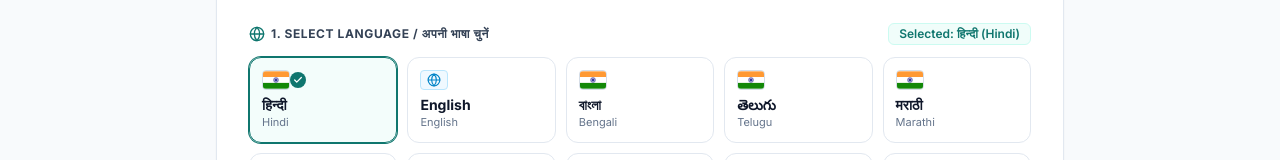
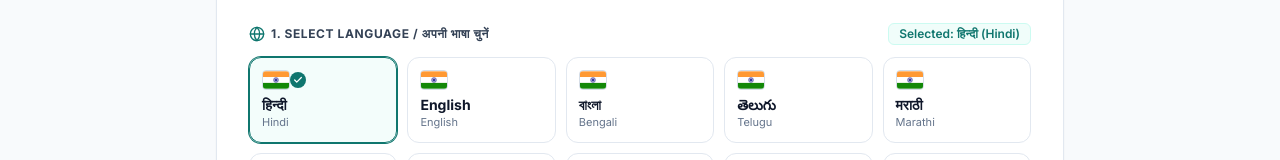
Before and after one commit to Divyanshu227/MediKiosk, a React (Vite) app: page / in a window 1280 px wide. Shown: the part 290-450 px from the top of the page. Built offline with nearby package versions, Linux system fonts and the light colour scheme.

Commit message:
fix(ui): show authentic Indian national tricolor flag for all language options including Indian English

```diff
--- a/src/components/common/LanguageFlag.tsx
+++ b/src/components/common/LanguageFlag.tsx
@@ -1,15 +1,13 @@
 import React from 'react';
-import { Globe } from 'lucide-react';
 import { LanguageCode } from '../../types';
 
 interface LanguageFlagProps {
-  code: LanguageCode | string;
+  code?: LanguageCode | string;
   className?: string;
   size?: 'sm' | 'md' | 'lg';
 }
 
 export const LanguageFlag: React.FC<LanguageFlagProps> = ({
-  code,
   className = '',
   size = 'md'
 }) => {
@@ -19,22 +17,11 @@ export const LanguageFlag: React.FC<LanguageFlagProps> = ({
     lg: 'w-8 h-5.5'
   };
 
-  if (code === 'en') {
-    return (
-      <div
-        className={`inline-flex items-center justify-center rounded bg-sky-50 border border-sky-200 text-sky-700 shadow-2xs ${sizeClasses[size]} ${className}`}
-        title="English / Global"
-      >
-        <Globe className="w-3.5 h-3.5 text-sky-600" />
-      </div>
-    );
-  }
-
-  // Official Indian National Tricolor (Tiranga) SVG
+  // Official Indian National Tricolor (Tiranga) SVG for all supported languages
   return (
     <div
       className={`inline-flex rounded overflow-hidden shadow-2xs border border-slate-300/80 shrink-0 ${sizeClasses[size]} ${className}`}
-      title="India (National Language)"
+      title="India (National / Official Language)"
     >
       <svg
         viewBox="0 0 45 30"
--- a/src/data/mockData.ts
+++ b/src/data/mockData.ts
@@ -2,7 +2,7 @@ import { Language, Patient, MedicalDocument, AyushAssessment } from '../types';
 
 export const SUPPORTED_LANGUAGES: Language[] = [
   { code: 'hi', name: 'Hindi', nativeName: 'हिन्दी', greeting: 'नमस्ते', flag: '🇮🇳', samplePrompt: 'मुझे तीन दिन से बुखार है और सिर में दर्द हो रहा है।' },
-  { code: 'en', name: 'English', nativeName: 'English', greeting: 'Hello', flag: '🌐', samplePrompt: 'I have had a fever and headache for three days.' },
+  { code: 'en', name: 'English', nativeName: 'English', greeting: 'Hello', flag: '🇮🇳', samplePrompt: 'I have had a fever and headache for three days.' },
   { code: 'bn', name: 'Bengali', nativeName: 'বাংলা', greeting: 'নমস্কার', flag: '🇮🇳', samplePrompt: 'আমার তিন দিন ধরে জ্বর এবং মাথা ব্যথা করছে।' },
   { code: 'te', name: 'Telugu', nativeName: 'తెలుగు', greeting: 'నమస్కారం', flag: '🇮🇳', samplePrompt: 'నాకు మూడు రోజులుగా జ్వరం మరియు తలనొప్పిగా ఉంది.' },
   { code: 'mr', name: 'Marathi', nativeName: 'मराठी', greeting: 'नमस्कार', flag: '🇮🇳', samplePrompt: 'मला तीन दिवसांपासून ताप आणि डोकेदुखी आहे.' },
```
